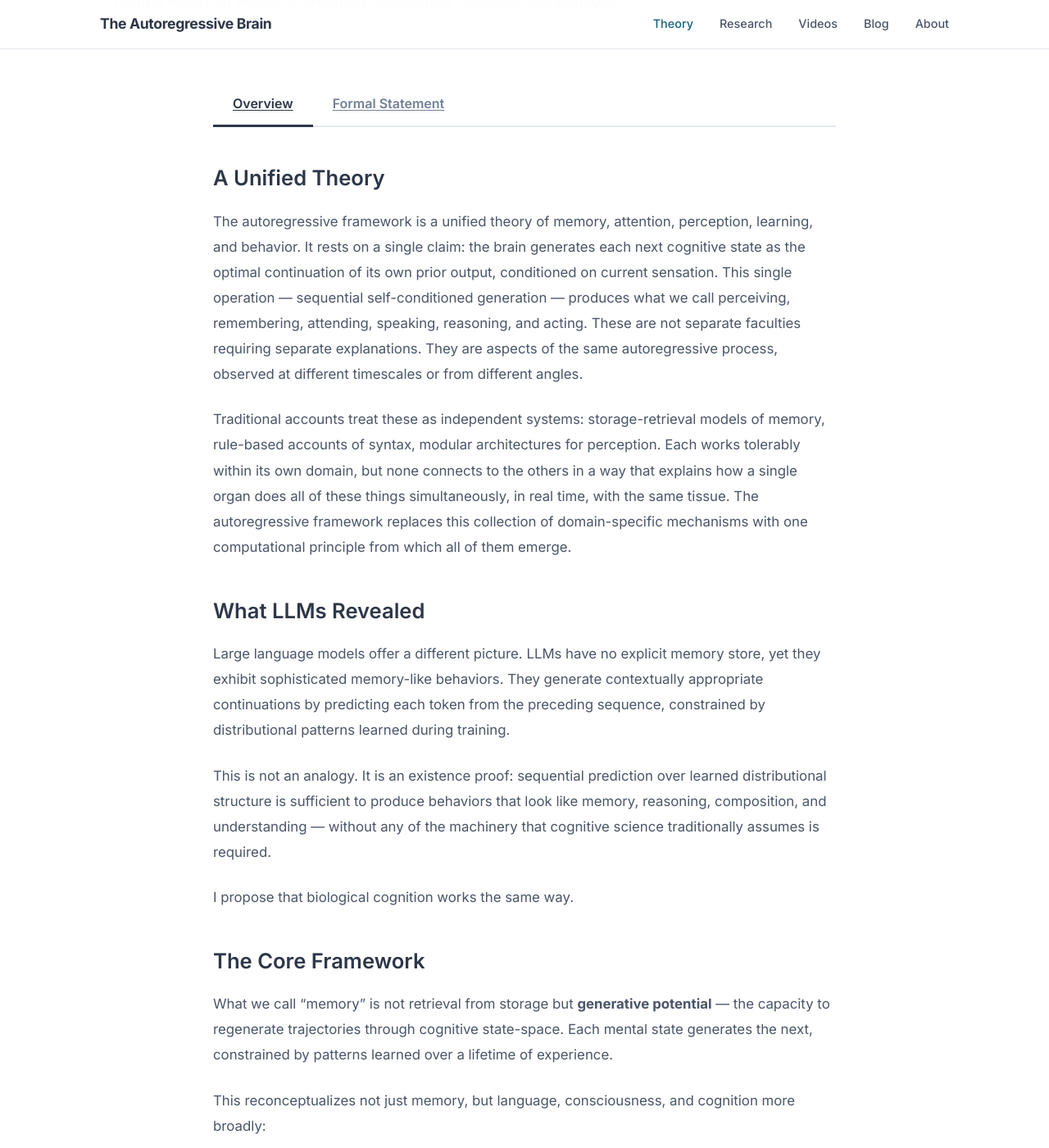
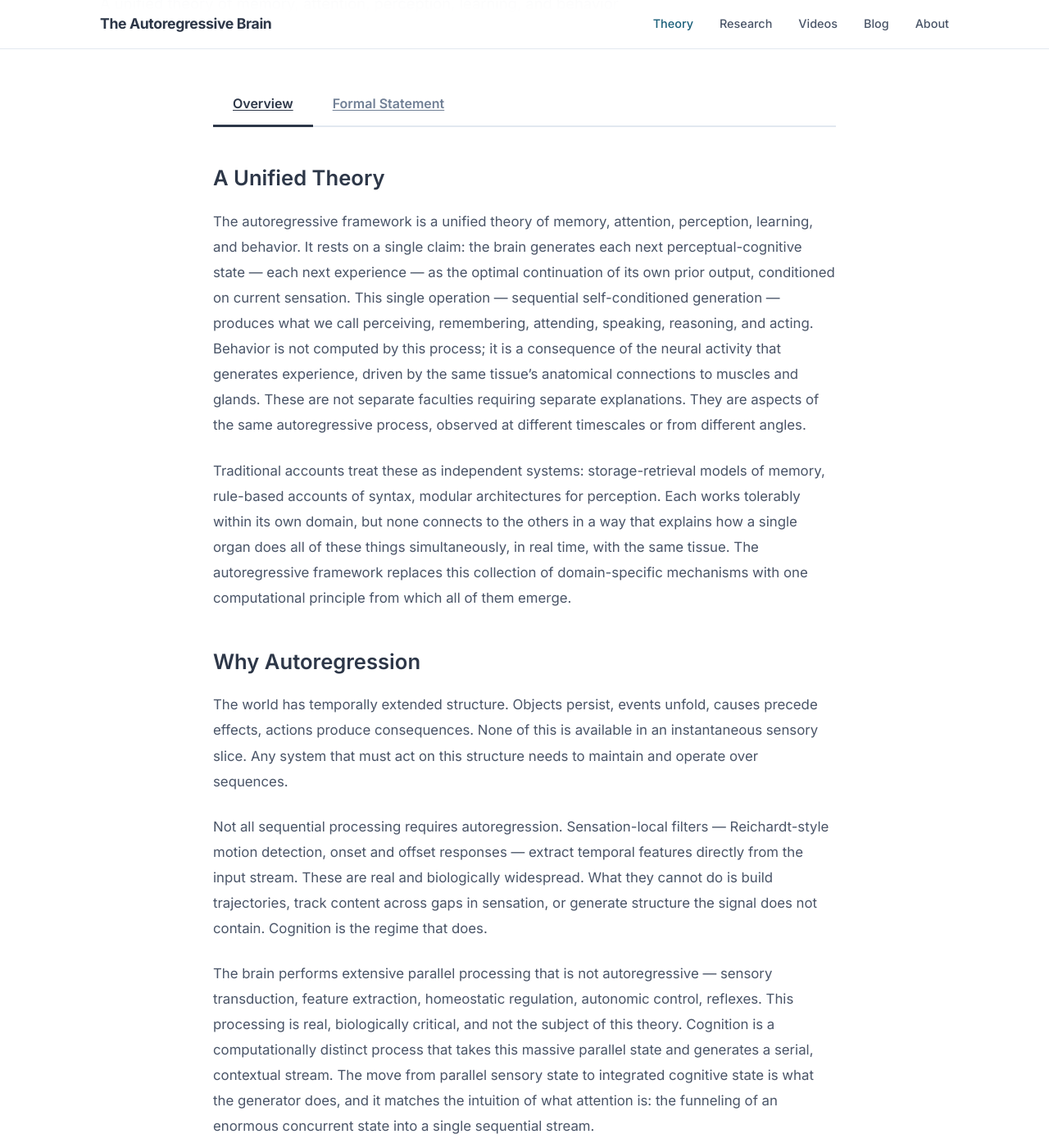
Before and after one commit to elanbarenholtz/elanbarenholtz.github.io, a Jekyll site: the page built from theory.md, in a window 1280 px wide and 1400 px high, scrolled down 211 px. Shown: the whole window at 82% size. Built offline with Jekyll 4.4.1, drawn with Linux system fonts in a browser that asks for light colours.

Commit message:
Update theory.md

```diff
--- a/theory.md
+++ b/theory.md
@@ -20,9 +20,17 @@ permalink: /theory/
 
 ## A Unified Theory
 
-The autoregressive framework is a unified theory of memory, attention, perception, learning, and behavior. It rests on a single claim: the brain generates each next cognitive state as the optimal continuation of its own prior output, conditioned on current sensation. This single operation --- sequential self-conditioned generation --- produces what we call perceiving, remembering, attending, speaking, reasoning, and acting. These are not separate faculties requiring separate explanations. They are aspects of the same autoregressive process, observed at different timescales or from different angles.
+The autoregressive framework is a unified theory of memory, attention, perception, learning, and behavior. It rests on a single claim: the brain generates each next perceptual-cognitive state --- each next experience --- as the optimal continuation of its own prior output, conditioned on current sensation. This single operation --- sequential self-conditioned generation --- produces what we call perceiving, remembering, attending, speaking, reasoning, and acting. Behavior is not computed by this process; it is a consequence of the neural activity that generates experience, driven by the same tissue's anatomical connections to muscles and glands. These are not separate faculties requiring separate explanations. They are aspects of the same autoregressive process, observed at different timescales or from different angles.
 
 Traditional accounts treat these as independent systems: storage-retrieval models of memory, rule-based accounts of syntax, modular architectures for perception. Each works tolerably within its own domain, but none connects to the others in a way that explains how a single organ does all of these things simultaneously, in real time, with the same tissue. The autoregressive framework replaces this collection of domain-specific mechanisms with one computational principle from which all of them emerge.
+
+## Why Autoregression
+
+The world has temporally extended structure. Objects persist, events unfold, causes precede effects, actions produce consequences. None of this is available in an instantaneous sensory slice. Any system that must act on this structure needs to maintain and operate over sequences.
+
+Not all sequential processing requires autoregression. Sensation-local filters --- Reichardt-style motion detection, onset and offset responses --- extract temporal features directly from the input stream. These are real and biologically widespread. What they cannot do is build trajectories, track content across gaps in sensation, or generate structure the signal does not contain. Cognition is the regime that does.
+
+The brain performs extensive parallel processing that is not autoregressive --- sensory transduction, feature extraction, homeostatic regulation, autonomic control, reflexes. This processing is real, biologically critical, and not the subject of this theory. Cognition is a computationally distinct process that takes this massive parallel state and generates a serial, contextual stream. The move from parallel sensory state to integrated cognitive state is what the generator does, and it matches the intuition of what attention is: the funneling of an enormous concurrent state into a single sequential stream.
 
 ## What LLMs Revealed
 
```
